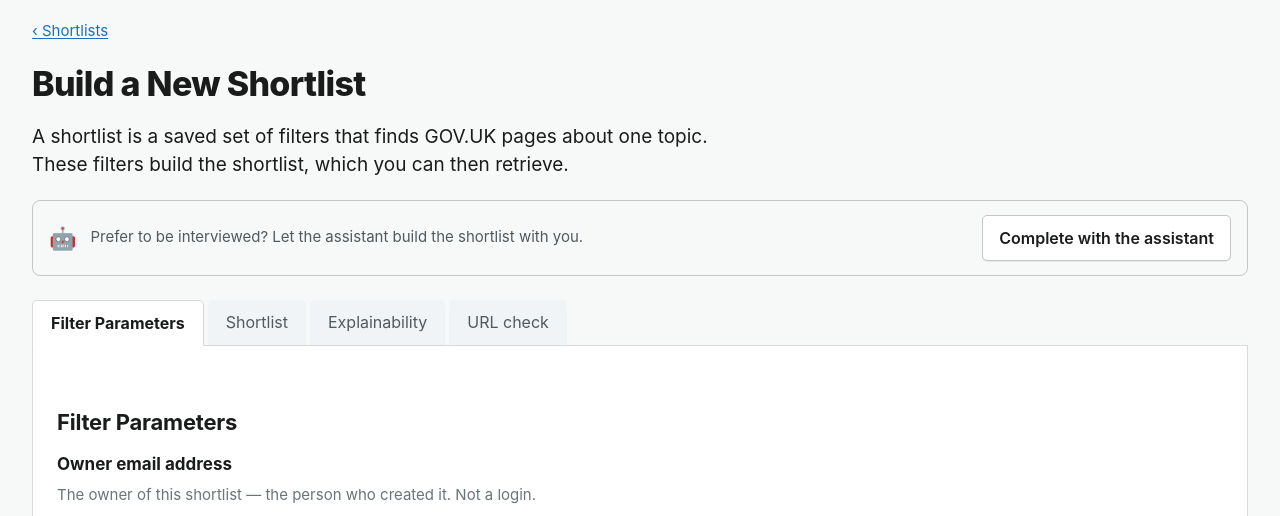
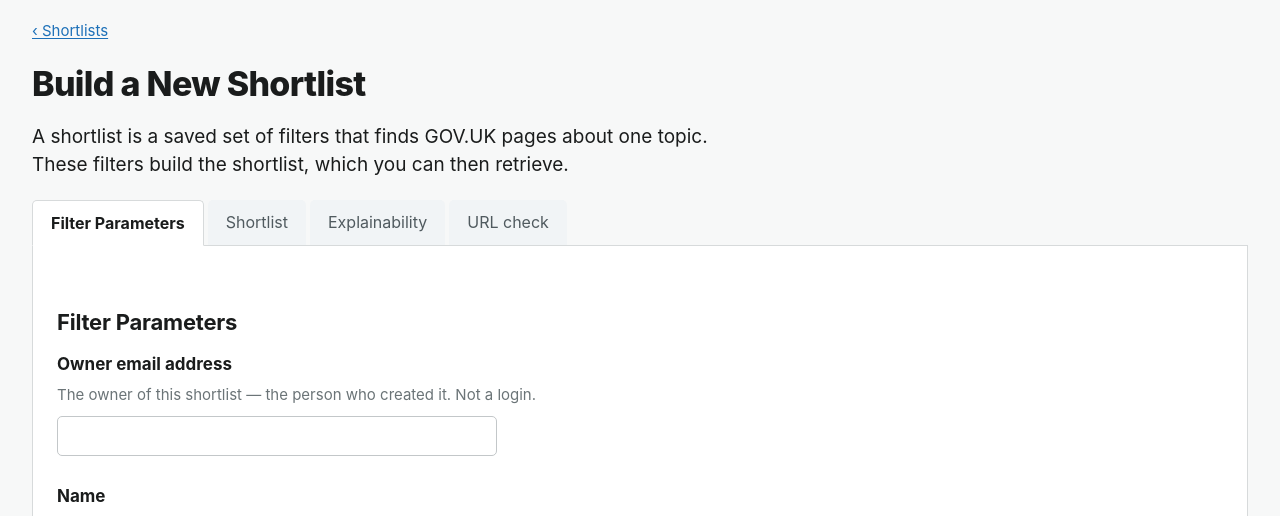
Before and after one commit to Underwoodt/gov-uk-corpus, a FastAPI app: page /categories/new in a window 1280 px wide. Shown: the part 180-696 px from the top of the page. Run offline with FastAPI, Linux system fonts and the light colour scheme; data that the repository does not hold is empty; some libraries are stand-ins or nearby versions.

Commit message:
guc-0002: hide the AI-assisted shortlist builder entry unless advanced+
The '🤖 Complete with the assistant' callout on the new-shortlist form (which opens
the AI category/shortlist builder, guc-0013) is now marked data-level="advanced",
so simple users don't see it; advanced, expert and admin display levels still do.

Co-Authored-By: Claude Opus 4.8 <noreply@anthropic.com>

```diff
--- a/webapp/templates/form.html
+++ b/webapp/templates/form.html
@@ -53,7 +53,7 @@
     about one topic. These filters build the shortlist, which you can then retrieve.</p>
 
   {% if not is_edit %}
-  <div style="margin:0 0 24px;padding:14px 16px;border:1px solid var(--border-mid,#b1b4b6);
+  <div data-level="advanced" style="margin:0 0 24px;padding:14px 16px;border:1px solid var(--border-mid,#b1b4b6);
     border-radius:8px;background:var(--surface-2,#f3f2f1);display:flex;align-items:center;
     gap:14px;flex-wrap:wrap;">
     <span aria-hidden="true" style="font-size:22px;line-height:1;">🤖</span>
```
